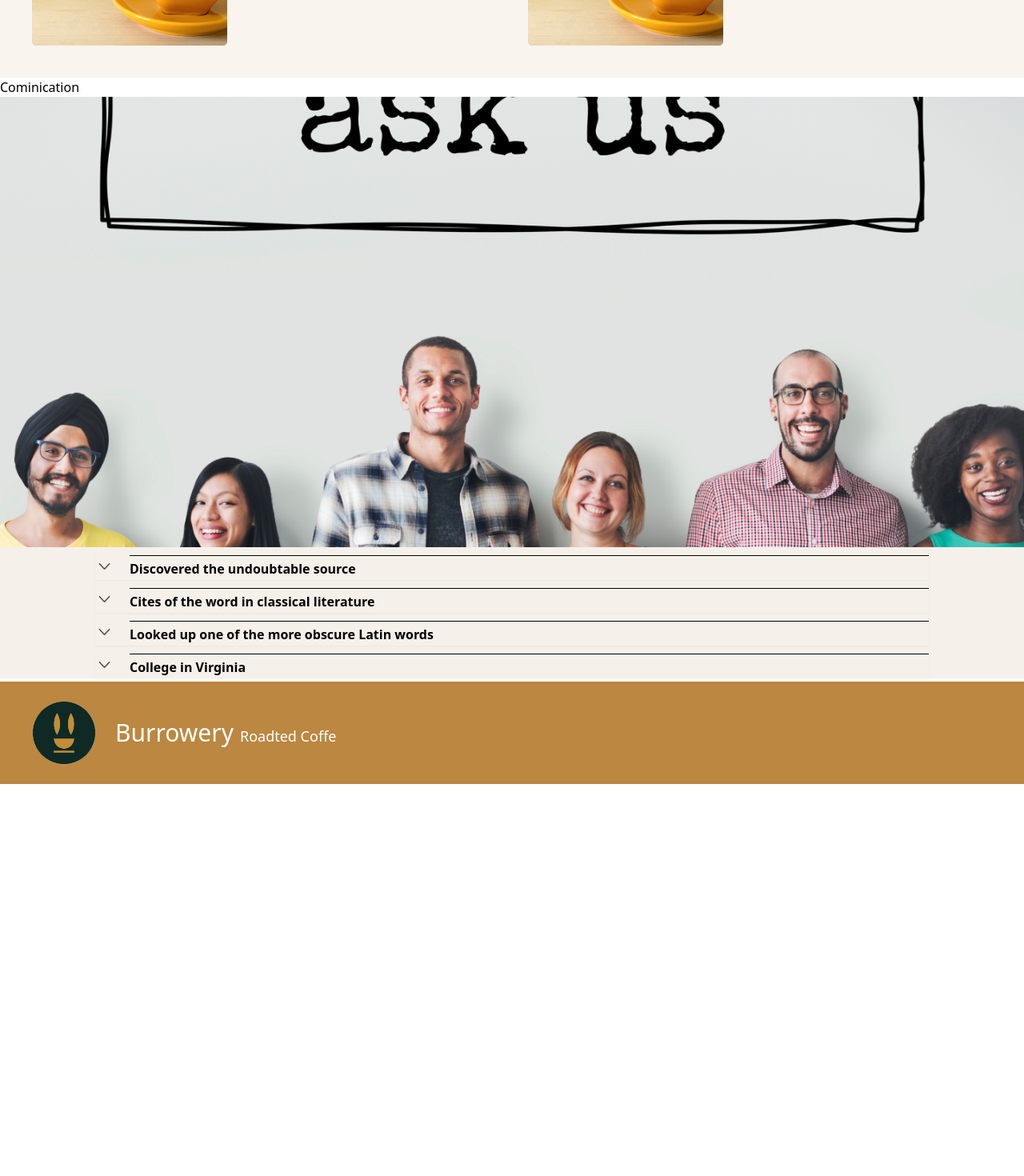
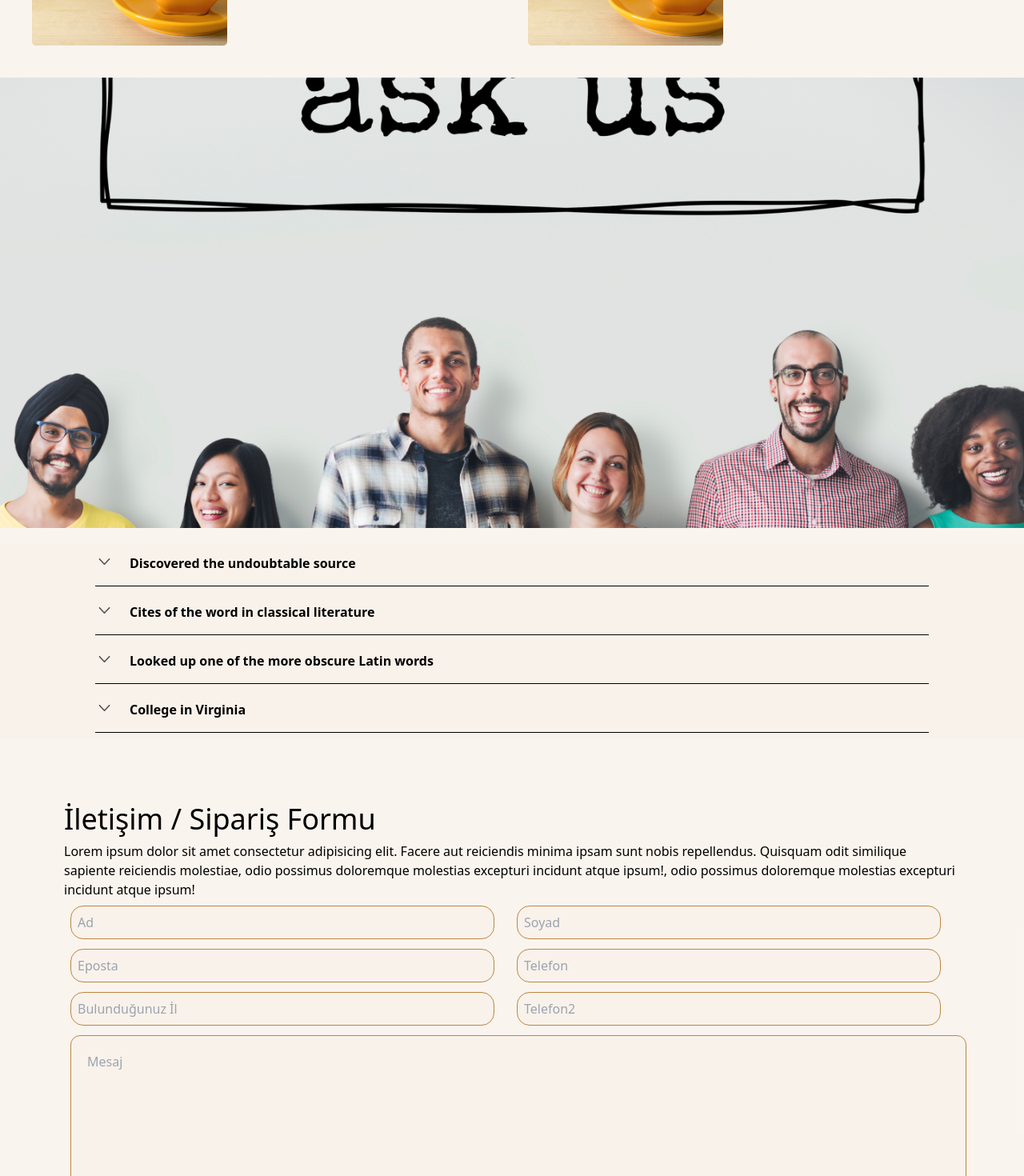
Before and after one commit to emirkartal0/burrowery, a React (Create React App) app: page / in a window 1280 px wide. Shown: the part 3920-5390 px from the top of the page at 80% size. Before the commit the page ends 4900 px from the top, so only its background shows below. Built offline with nearby package versions, Linux system fonts and the light colour scheme.

Commit message:
add cominication component

```diff
--- a/package.json
+++ b/package.json
@@ -8,6 +8,7 @@
     "@testing-library/user-event": "^13.5.0",
     "react": "^18.2.0",
     "react-dom": "^18.2.0",
+    "react-hook-form": "^7.40.0",
     "react-router-dom": "^6.4.4",
     "react-scripts": "5.0.1",
     "web-vitals": "^2.1.4"
--- a/src/components/Cominication.js
+++ b/src/components/Cominication.js
@@ -1,9 +1,43 @@
 import React from "react";
+import { useState } from "react";
 
 function Cominication() {
+
+    const [data, setData] = useState({
+        firstName:"",
+        lastName: "",
+        eposta:"",
+        phoneNumber:"",
+        city:"",
+        phone2Number:"",
+    });
+
+    const sendForm = (e) => {
+        e.preventDefault()
+        console.log(data)
+    }
+
     return (
-        <div>
-            Cominication
+        <div className="pt-20 px-20 pb-10 bg-about">
+            <h3 className="text-4xl font-light">İletişim / Sipariş Formu</h3>
+            <p className="my-2">Lorem ipsum dolor sit amet consectetur adipisicing elit. Facere aut reiciendis minima ipsam sunt nobis repellendus. Quisquam odit similique sapiente reiciendis molestiae, odio possimus doloremque molestias excepturi incidunt atque ipsum!, odio possimus doloremque molestias excepturi incidunt atque ipsum!</p>
+            <form onSubmit={sendForm} action="" className="flex flex-col gap-3 mt-2">
+                <div className="flex pr-6 gap-5">
+                    <input onChange={(e) => setData({ ...data, firstName: e.target.value })} placeholder="Ad" className="w-1/2 border border-acik bg-about outline-none p-2 ml-2 rounded-2xl" />
+                    <input onChange={(e) => setData({ ...data, lastName: e.target.value })} placeholder="Soyad" className="w-1/2 border border-acik bg-about outline-none p-2 ml-2 rounded-2xl" />
+                </div>
+                <div className="flex items-center justify-center pr-6 gap-5">
+                    <input onChange={(e) => setData({ ...data, eposta: e.target.value })} type="email" placeholder="Eposta" className="w-1/2 border border-acik bg-about outline-none p-2 ml-2 rounded-2xl" />
+                    <input onChange={(e) => setData({ ...data, phoneNumber: e.target.value })} placeholder="Telefon" className="w-1/2 border border-acik bg-about outline-none p-2 ml-2 rounded-2xl" />
+                </div>
+                <div className="flex items-center justify-center pr-6 gap-5">
+                    <input onChange={(e) => setData({ ...data, city: e.target.value })} placeholder="Bulunduğunuz İl" className="w-1/2 border border-acik bg-about outline-none p-2 ml-2 rounded-2xl" />
+                    <input onChange={(e) => setData({ ...data, phone2Number: e.target.value })} placeholder="Telefon2" className="w-1/2 border border-acik bg-about outline-none p-2 ml-2 rounded-2xl" />
+                </div>
+                <textarea placeholder="Mesaj" className="flex ml-2 p-5 w-full bg-about outline-none border border-acik rounded-xl" cols="30" rows="10"></textarea>
+                <button type="submit" className="bg-koyu text-acik rounded-xl w-1/2 p-2 pl-6 font-light text-left">Formu Gönder</button>
+            </form>
+
         </div>
     );
 }
--- a/src/components/MainPage.js
+++ b/src/components/MainPage.js
@@ -12,7 +12,7 @@ import SSS from "./SSS/SSS";
 
 function MainPage() {
     return (
-        <div className="overflow-hidden">
+        <>
             <HamburgerMenu />
             <Header />
             <AboutUs />
@@ -20,10 +20,10 @@ function MainPage() {
             <Sustained />
             <Products />
             <Blog />
+            <SSS />
             <Cominication />
-            <SSS/>
             <Footer />
-        </div>
+        </>
     );
 }
 
--- a/src/components/SSS/AccordionBar.js
+++ b/src/components/SSS/AccordionBar.js
@@ -11,13 +11,13 @@ function AccordionBar({ openAccordion, setOpenAccordion, accordion, index }) {
     }
 
     return (
-        <div className='w-10/12 px-3 pt-2 flex flex-col content-center'>
-            <div className='flex w-full items-center flex-row gap-5 shadow-sm py-0.5'>
+        <div className='w-10/12 px-3 pt-2 flex flex-col content-center mb-2'>
+            <div className='flex w-full items-center flex-row gap-5 pb-4 border-b '>
                 <button onClick={handleSetOpen} className='p-1 hover:bg-[#efdec8] rounded-lg outline-none'>
                     <img src={`${openAccordion == index ? "images/up-chevron.png":"images/down-chevron.png"}`} className='w-4 h-4 opacity-80'></img>
                 </button>
                 <div className='w-full'>
-                    <div className='flex w-full items-center font-semibold border-t pt-1'>{accordion?.title}</div>
+                    <div className='flex w-full items-center font-semibold pt-1'>{accordion?.title}</div>
                     <div className={`py-0.5 ${index === openAccordion ? "" : "hidden"}`}>
                         {
                             accordion.content
--- a/src/components/SSS/SSS.js
+++ b/src/components/SSS/SSS.js
@@ -26,11 +26,11 @@ function SSS() {
 
 
     return (
-        <div className="w-full flex flex-col items-center bg-[#E1E3E2]">
+        <div className="w-full flex flex-col items-center bg-about">
             <div className="">
                 <img src={background} alt="S.S.S. "></img>
             </div>
-            <div className="bg-about w-full flex flex-col items-center">
+            <div className="bg-about w-full flex flex-col items-center mt-5">
                 {
                     accordions.map((accordion, index) => (
                         <AccordionBar openAccordion={openAccordion} setOpenAccordion={setOpenAccordion} accordion={accordion} key={index} index={index} />
```
Also changed, not shown: 1 other file (tests, documents, lock files or other folders).
